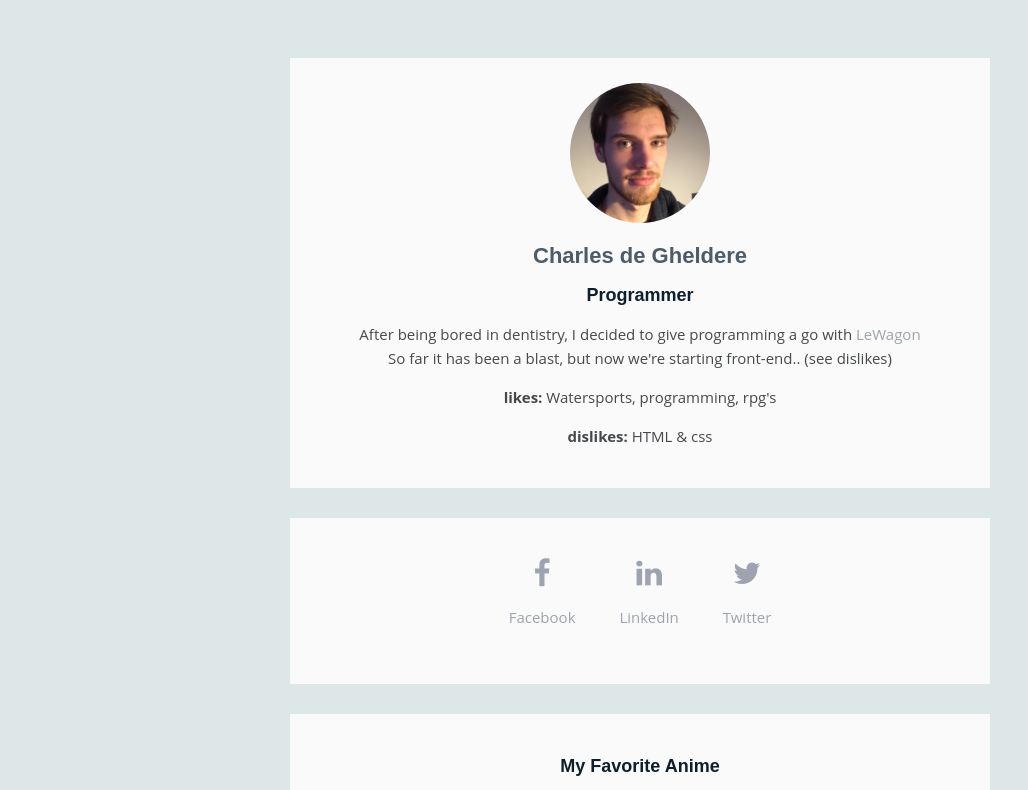
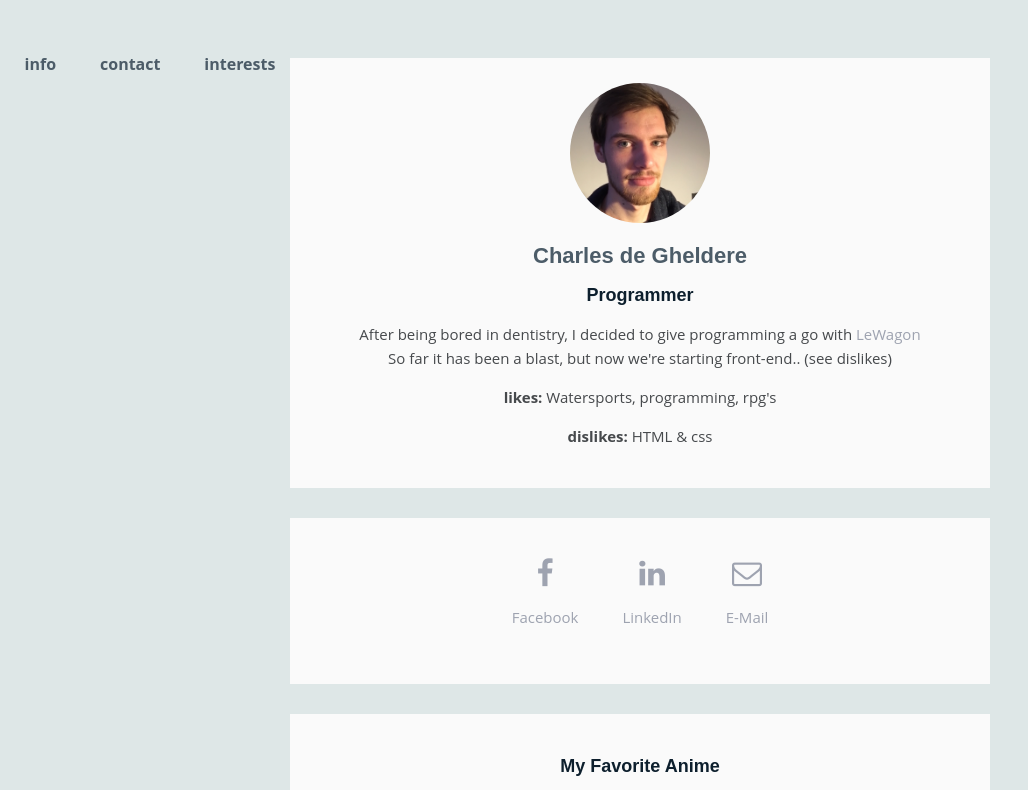
Before and after one commit to kerplow/profile, a plain HTML site: page index.html in a window 1280 px wide. Shown: the top 790 px of the page, without its empty margins (0-1028 px from the left). Drawn offline with Linux system fonts and the light colour scheme.

Commit message:
no borders, twitter -> email

```diff
--- a/index.html
+++ b/index.html
@@ -8,8 +8,16 @@
   <link rel="stylesheet" href="style.css">
 </head>
 <body>
+  <div id="sidebar">
+    <ul class="list-inline text-centered">
+      <li><a href="#info"><h6>info</h6></a></li>
+      <li><a href="#contact"><h6>contact</h6></a></li>
+      <li><a href="#interests"><h6>interests</h6></a></li>
+    </ul>
+  </div>
+  <div id="page-content">
     <div class="container">
-    <div class="card text-centered">
+      <div class="card text-centered" id="info">
         <img src="images/Charles-CV.JPG" alt="" class="img-circle" id="profile-picture">
         <h1>Charles de Gheldere</h1>
         <h2>Programmer</h2>
@@ -17,7 +25,7 @@
         <p><b>likes:</b> Watersports, programming, rpg's</p>
         <p><b>dislikes:</b> HTML & css</p>
       </div>
-    <div class="card">
+      <div class="card" id="contact">
         <ul class="list-inline text-centered">
           <li class="text-centered">
             <a href="#">
@@ -33,13 +41,13 @@
           </li>
           <li class="text-centered">
             <a href="#">
-            <i class="fa fa-twitter fa-big"></i>
-            <p>Twitter</p>
+              <i class="fa fa-envelope-o fa-big"></i>
+              <p>E-Mail</p>
             </a>
           </li>
         </ul>
       </div>
-    <div class="card">
+      <div class="card" id="interests">
         <table>
           <thead><h2 class="text-centered">My Favorite Anime</h2></thead>
           <tr>
@@ -80,7 +88,7 @@
           </tr>
         </table>
       </div>
-    <div class="card">
+      <div class="card" >
         <h2 class="text-centered">about this page</h2>
         <p class="text-centered">made <a href="#">@LeWagon</a> amsterdam</p>
         <ul class="list-inline text-centered">
@@ -90,5 +98,6 @@
         </ul>
       </div>
     </div>
+  </div>
 </body>
 </html>
--- a/style.css
+++ b/style.css
@@ -43,7 +43,7 @@ a:hover {
   background-color: #FAFAFA;
   margin: 30px auto;
   padding: 25px;
-  border:
+  border-radius: 5px:
 }
 
 @media (max-width: 960px) {
@@ -93,7 +93,7 @@ a:hover {
 
 .picture-resize {
   width: auto;
-  height: 200px;
+  height: 150px;
   margin: 10px 5px;
 }
 
@@ -105,6 +105,22 @@ h4 {
   line-height: 1em
 }
 
-#jumpscare img:hover {
+.jumpscare img:hover {
   transform: scale(3.0)
 }
+
+#sidebar {
+  position: fixed;
+  width: 300px;
+  left: 0;
+  top: 0;
+  bottom: 0;
+}
+#page-content {
+  margin-left: 0px;
+}
+
+h6 {
+  color: #4C5C68;
+  font-size: 16px;
+}
```
Lines whose indentation alone changed are shown as unchanged.
